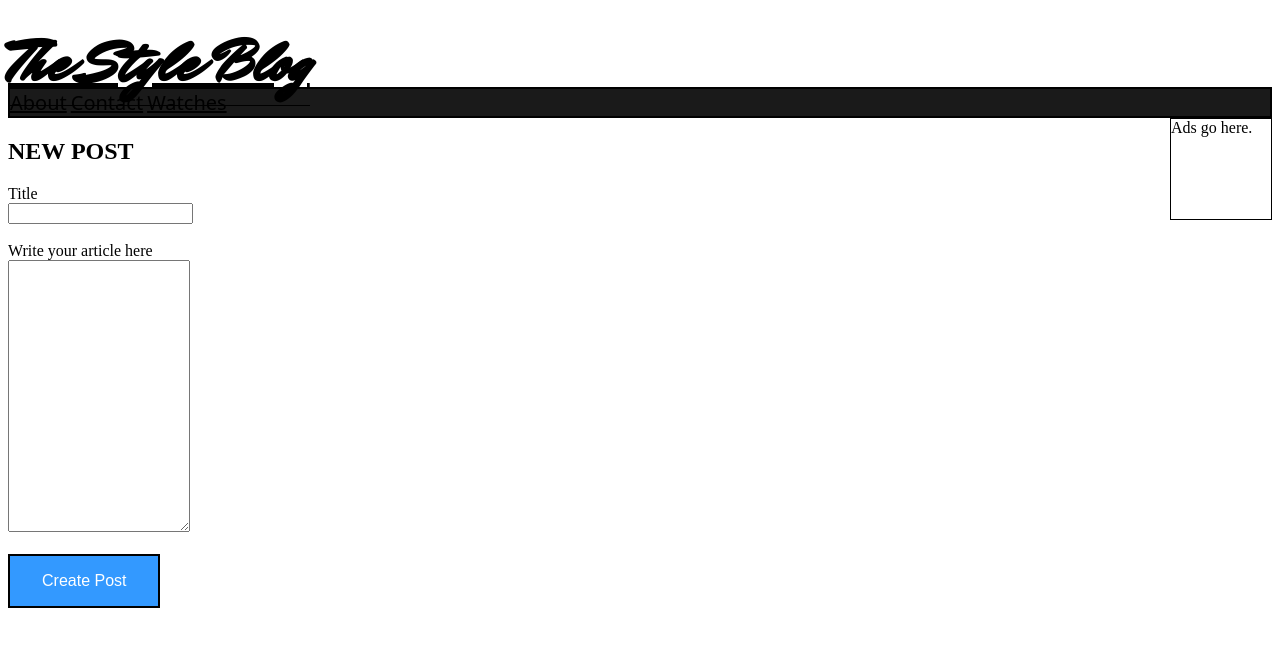
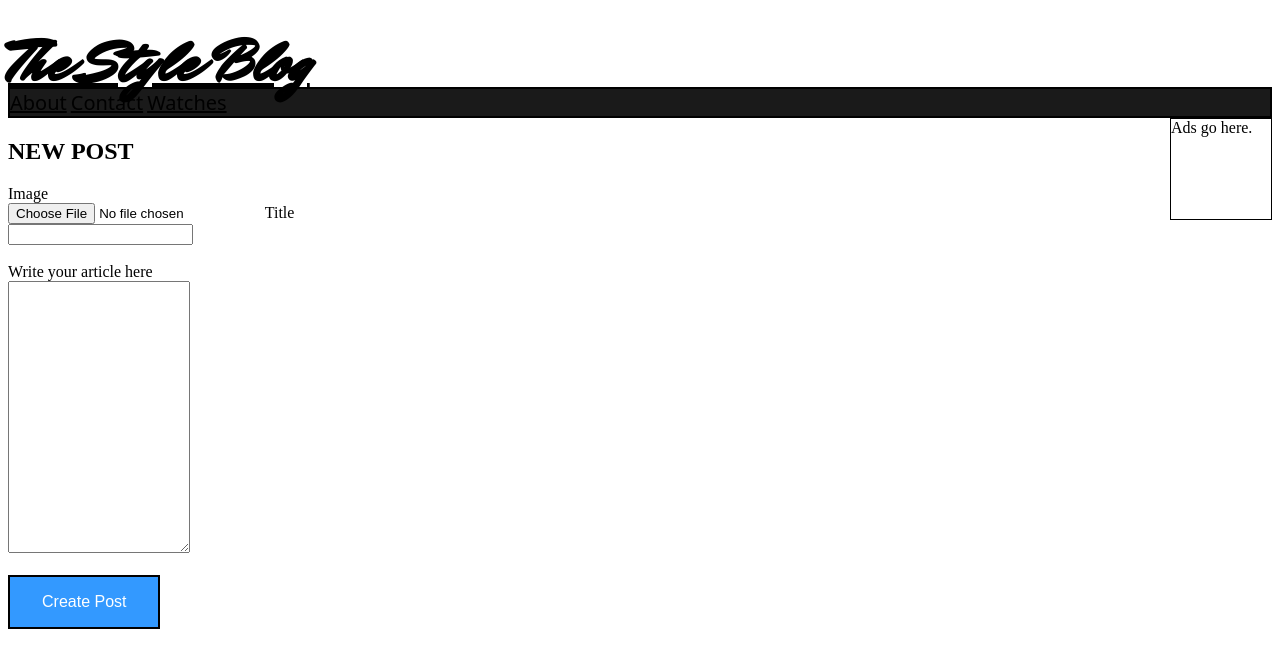
Before and after one commit to franciscocaballero/project2, a Rails app: page /posts/new in a window 1280 px wide. Shown: the top 668 px of the page. Run offline with Rails 7, Linux system fonts and the light colour scheme; parts of the project's set-up code (start-up, migrations or seed data) failed here and were passed over; some libraries are stand-ins or nearby versions.

Commit message:
adding pictures to posts working

```diff
--- a/app/assets/stylesheets/application.css
+++ b/app/assets/stylesheets/application.css
@@ -2,7 +2,6 @@
 #homelink {
   font-family: 'Mr Dafoe', cursive;
   font-size: 60px;
-  border-bottom: 1px solid black;
 }
 nav {
   border: 2px solid black;
--- a/app/controllers/posts_controller.rb
+++ b/app/controllers/posts_controller.rb
@@ -41,7 +41,7 @@ end
   private
 
   def post_params
-    params.require(:post).permit(:title, :content)
+    params.require(:post).permit(:title, :content, :image)
   end
 
   def find_post
--- a/app/models/post.rb
+++ b/app/models/post.rb
@@ -1,2 +1,4 @@
 class Post < ApplicationRecord
+  has_attached_file :image, styles: { large: "600x600>", medium: "300x300>", thumb: "150x150#"}
+validates_attachment_content_type :image, content_type: /\Aimage\/.*\z/
 end
--- a/app/views/posts/_form.html.erb
+++ b/app/views/posts/_form.html.erb
@@ -1,4 +1,4 @@
-<%= form_for @post do |f| %>
+<%= form_for @post, html: { multipart: true } do |f| %>
   <% if @post.errors.any? %>
   <h2><%= pluralize(@post.errors.count, "error") %> prevented this post from saving:</h2>
   <ul>
@@ -7,6 +7,10 @@
     <% end %>
   </ul>
 <% end %>
+
+<%= f.label :image %><br>
+<%= f.file_field :image %>
+
 
 <%= f.label :title %><br>
 <%= f.text_field :title %>
--- a/app/views/posts/index.html.erb
+++ b/app/views/posts/index.html.erb
@@ -1,10 +1,11 @@
-<h2>THE STYLE BLOG!</h2>
+
 
 <div class="col-2 homepage_content">
 <hr>
 
 
 <% @posts.each do |post| %>
+<%= image_tag post.image.url(:medium) %>
 <h3><a href="#"><%= link_to post.title, post %></a></h3>
 <p class="date"><%= post.created_at.strftime("%A, %b %%d") %></p>
 <% end %>
--- a/app/views/posts/show.html.erb
+++ b/app/views/posts/show.html.erb
@@ -1,6 +1,6 @@
 <%= @post.title %><br>
 <%= @post.content %>
-
+<%= image_tag @post.image.url(:medium) %>
 <br>
 <br>
 
```
Also changed, not shown: db/migrate/20170228152143_add_attachment_image_to_posts.rb (added, +11 -0 lines), Gemfile, Gemfile.lock, db/schema.rb, 4 other files.
